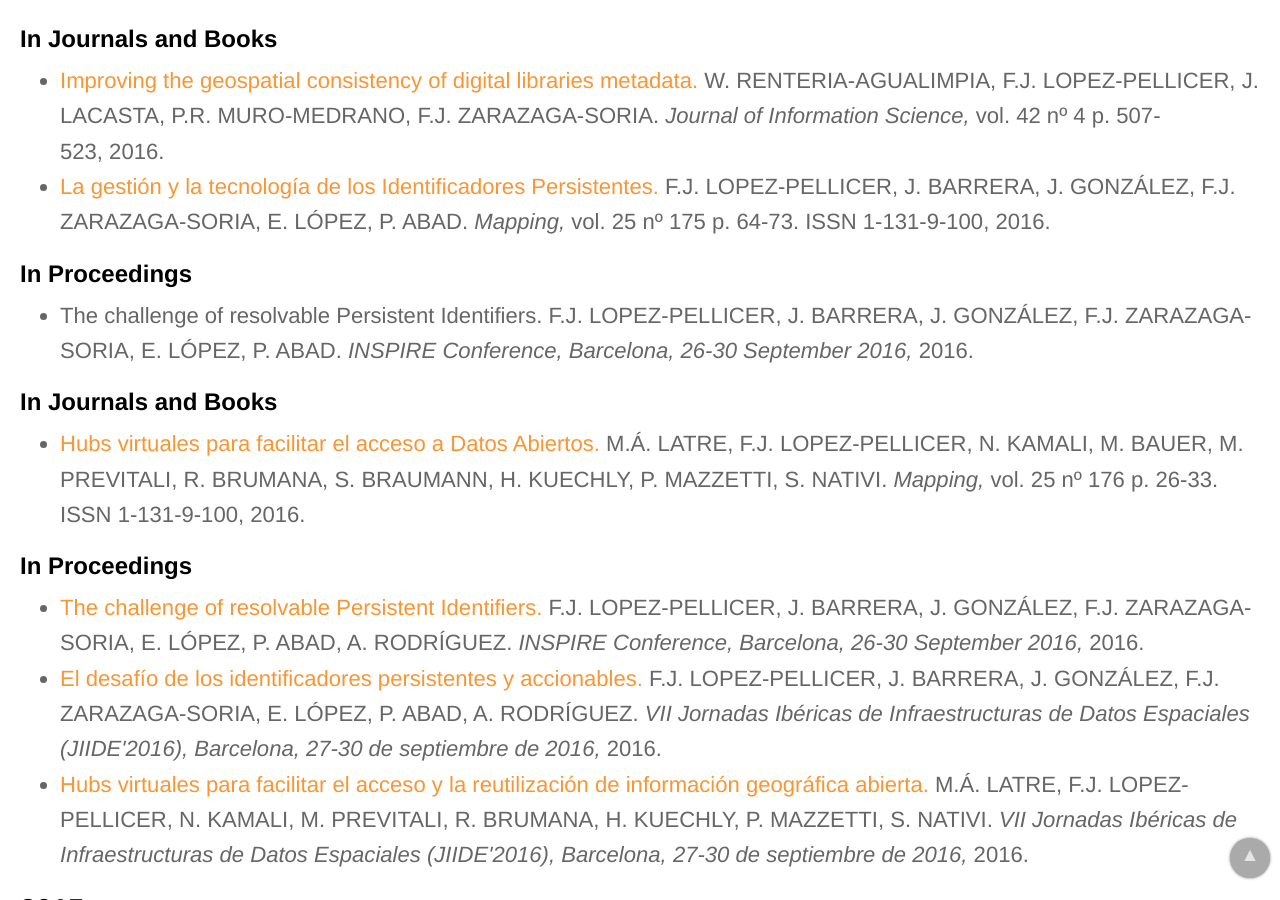
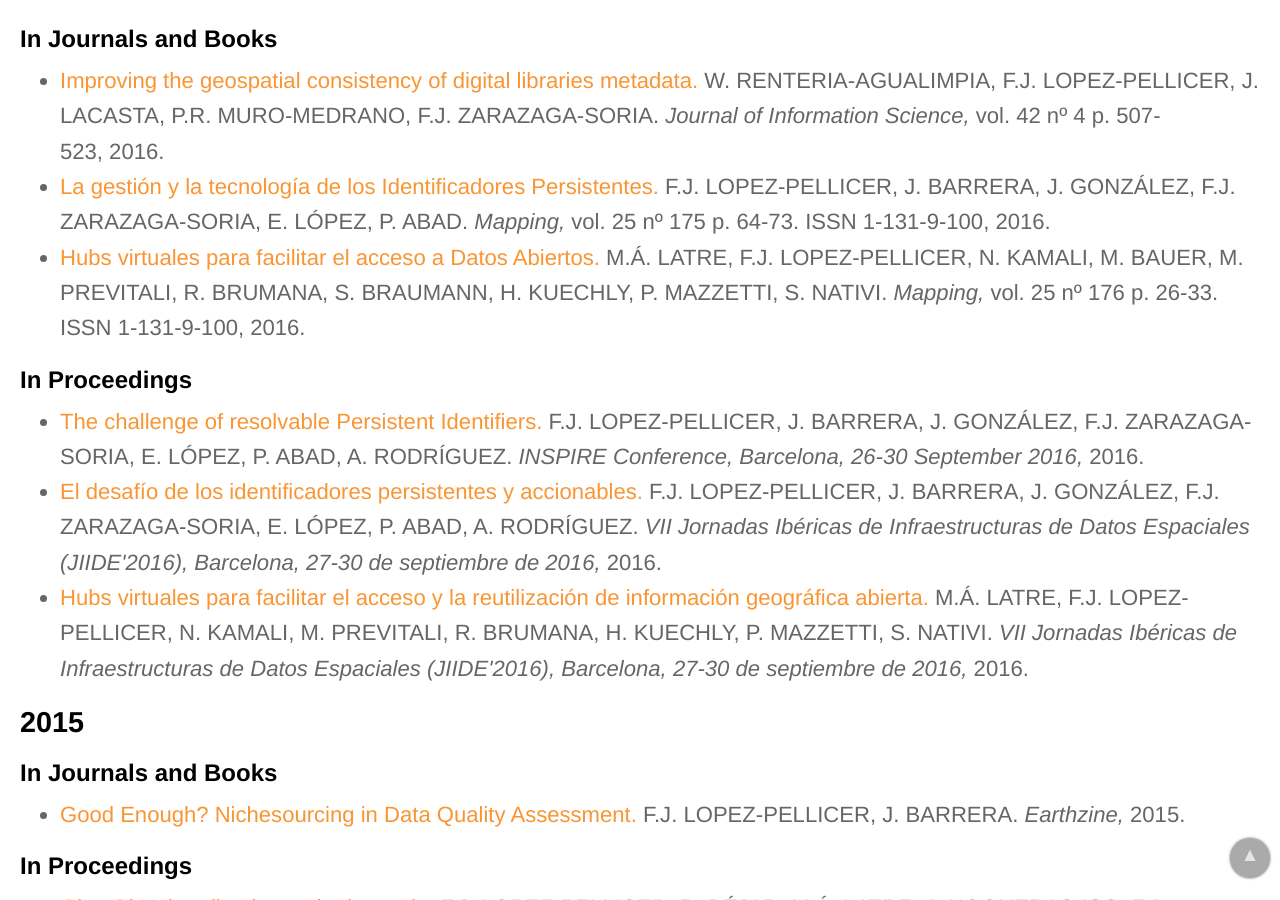
Before and after one commit to IAAA-Lab/IAAA-Lab.github.io, a Jekyll site: the page built from _staff/fjlopez.md, in a window 1280 px wide and 900 px high, scrolled down 1013 px. Built offline with Jekyll 4.4.1, drawn with Linux system fonts in a browser that asks for light colours.

Commit message:
Update papers.yml

```diff
--- a/_data/papers.yml
+++ b/_data/papers.yml
@@ -30,11 +30,6 @@
   authors: F.J. LOPEZ-PELLICER, J. BARRERA, J. GONZÁLEZ, F.J. ZARAZAGA-SORIA, E. LÓPEZ, P. ABAD
   publication: "Mapping"
   publication_detail: "vol. 25 nº 175 p. 64-73. ISSN 1-131-9-100"
-  year: 2016
-# -------------------
-- title: "The challenge of resolvable Persistent Identifiers"
-  authors: F.J. LOPEZ-PELLICER, J. BARRERA, J. GONZÁLEZ, F.J. ZARAZAGA-SORIA, E. LÓPEZ, P. ABAD
-  publication_conference: "INSPIRE Conference, Barcelona, 26-30 September 2016"
   year: 2016
 # -------------------
 - title: "Hubs virtuales para facilitar el acceso a Datos Abiertos"
```
